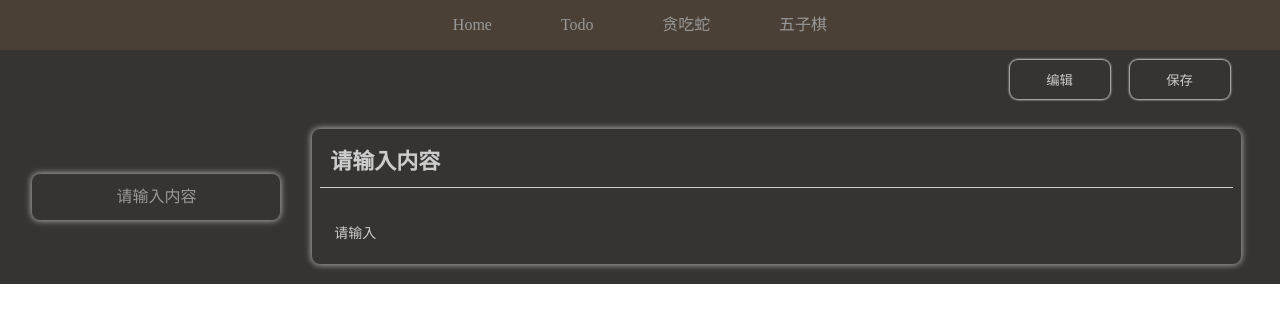
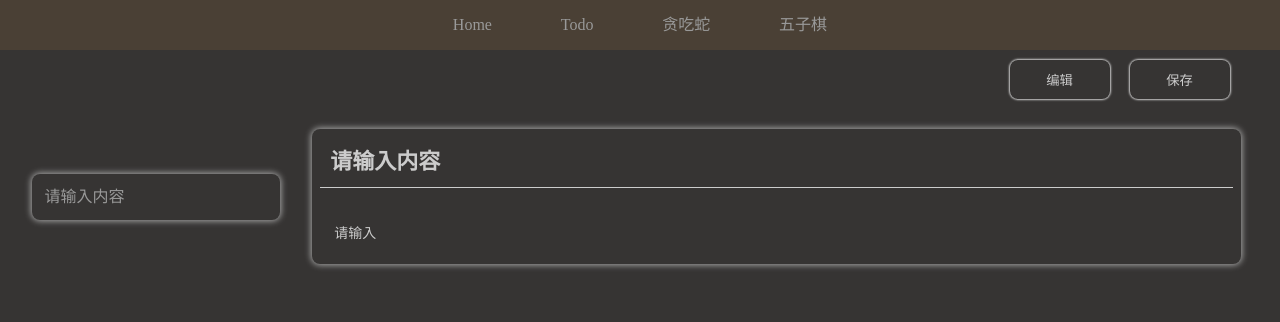
Before and after one commit to gssggssg/projects, a React (Create React App) app: page /todo in a window 1280 px wide. Shown: the top 322 px of the page. Built offline with nearby package versions, Linux system fonts and the light colour scheme.

Commit message:
fix-Adjust CSS styles and animations

```diff
--- a/src/index.scss
+++ b/src/index.scss
@@ -1,6 +1,13 @@
 *{
   padding: 0;
   margin: 0;
+  transition: all 0.3s ease-in-out;
+}
+
+*:hover,
+*:active,
+*:focus{
+  transition: all 0.3s ease-in-out;
 }
 
 *, :after, :before {
--- a/src/pages/Todo/Buttons/index.scss
+++ b/src/pages/Todo/Buttons/index.scss
@@ -13,18 +13,16 @@
     width: 100px;
     margin: 10px;
     border-radius: 8px;
-    transition: all 0.3s ease-in-out;
+    cursor: pointer;
   }
   button:hover{
     background-color: #444241;
     box-shadow: 0 0 2px 1px #ccc;
-    transition: all 0.3s ease-in-out;
   }
   button,button:focus{
     outline: none;
     border: none;
     padding: 10px;
     color: #ccc;
-    transition: all 0.3s ease-in-out;
   }
 }
--- a/src/pages/Todo/ItemList/index.scss
+++ b/src/pages/Todo/ItemList/index.scss
@@ -2,8 +2,21 @@
 li{
   list-style: none;
   line-height: 30px;
+  min-height: 30px;
+  text-align: left;
   overflow: hidden;
   text-overflow: ellipsis;
   white-space: nowrap;
   color: #ccc;
+  padding: 0 4px;
 }
+
+li:hover{
+  cursor: pointer;
+  background-color: #444241;
+  border-radius: 4px;
+
+  a{
+    color: #ddd;
+  }
+}
--- a/src/pages/Todo/index.scss
+++ b/src/pages/Todo/index.scss
@@ -2,6 +2,7 @@
 .blackBg{
   width: 100%;
   overflow: hidden;
+  min-height: calc(100vh - 50px);
   background-color: #363433;
 }
 
@@ -9,10 +10,20 @@
   width: 100%;
   display: flex;
   padding: 20px;
+  height: 100%;
   overflow: hidden;
   background-color: #363433;
+  flex-direction: row;
+  flex-wrap: wrap;
+  align-content: flex-start;
 }
 
 .Card{
   box-shadow: 0 0 6px 1px #aaa;
 }
+
+.leftCard{
+  min-width: 200px;
+  margin: 0 auto;
+  height: 100%;
+}
--- a/src/store/todo.ts
+++ b/src/store/todo.ts
@@ -19,7 +19,9 @@ export interface todoType {
 // JSON.parse(ccc as string);
 // console.log(localStorage.getItem('todoData'))
 
-const todoData: todoDataType | any = [{ id: 1, value: "请输入", title: "请输入内容" }];
+const todoData: todoDataType | any = [
+  { id: 1, value: "请输入", title: "请输入内容" },
+];
 
 const state: todoType = {
   data: todoData,
```
